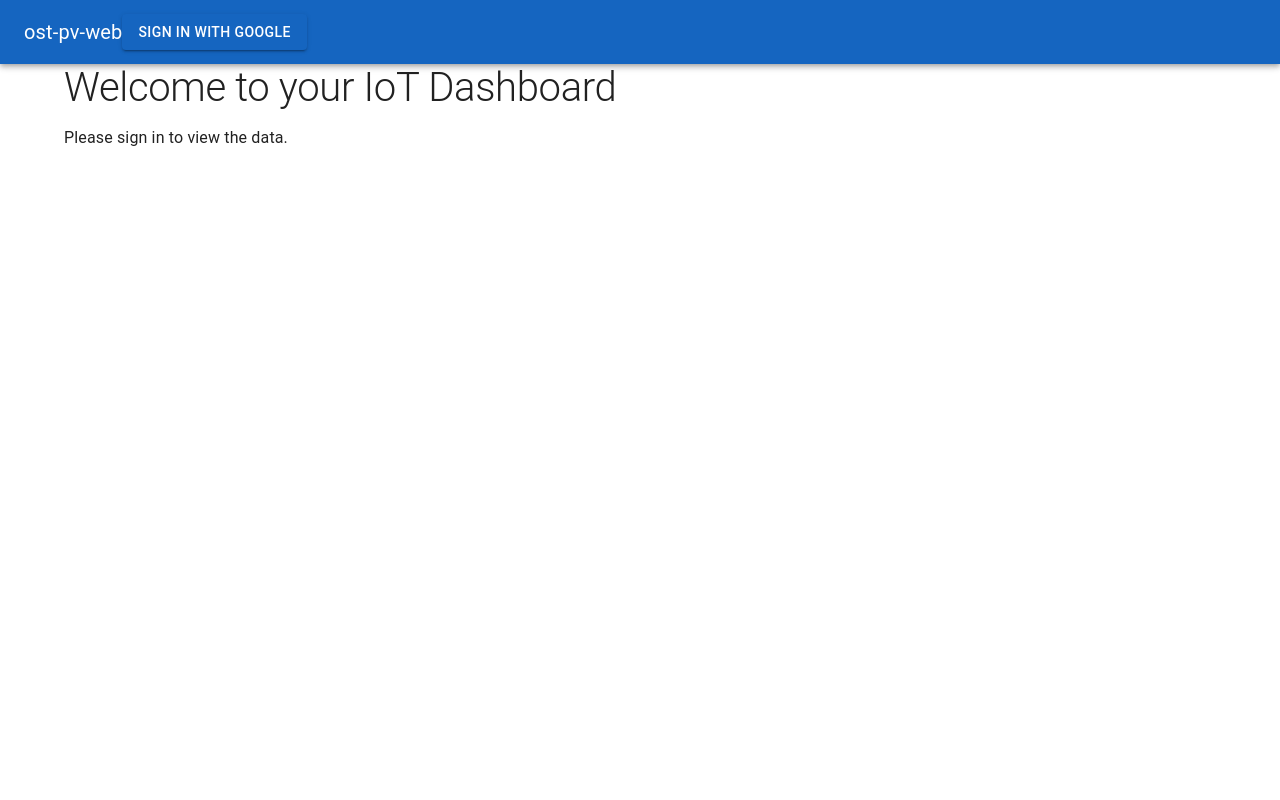
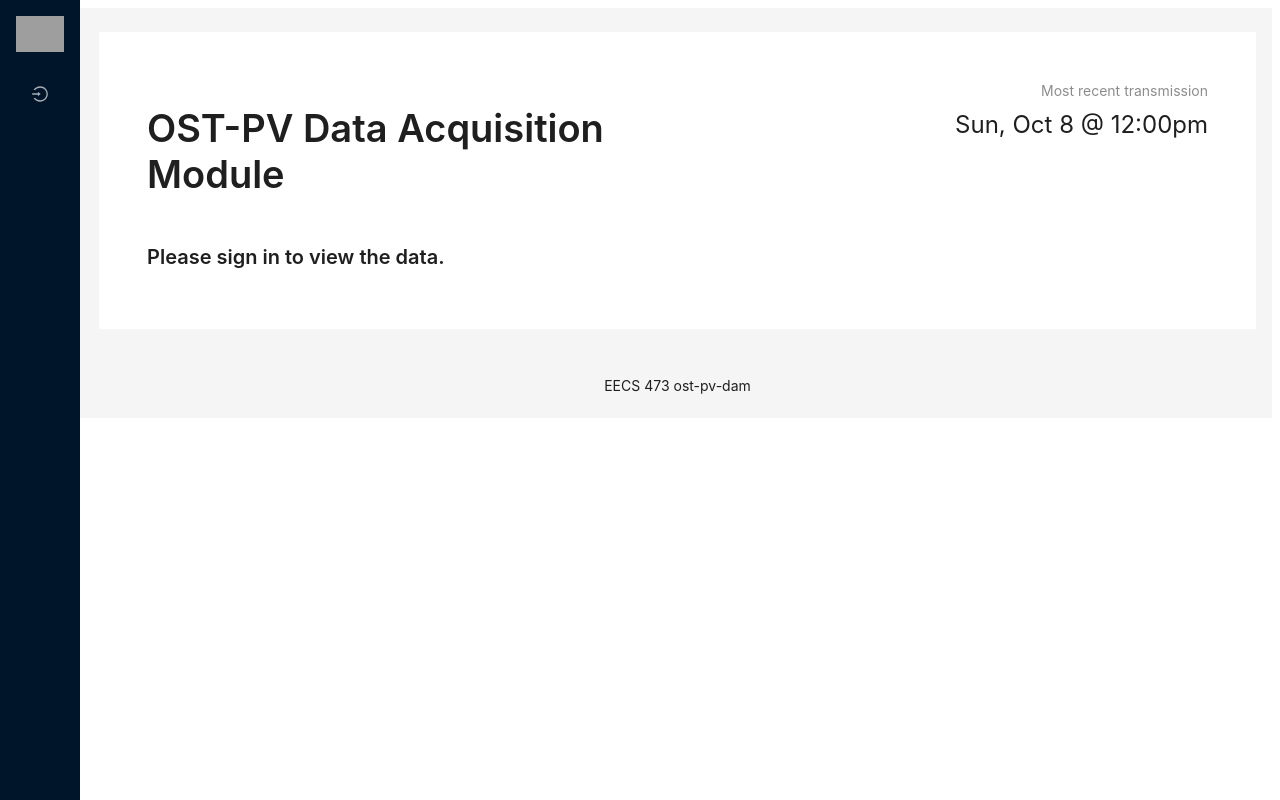
Before and after one commit to ost-pv-dam/ost-pv-web, a React (Create React App) app in the folder frontend/: page / in a window 1280 px wide. Built offline with nearby package versions, Linux system fonts and the light colour scheme; no server answers; grey boxes are pictures that could not be loaded; the HTML template or start-up script is replaced by a standard one.

Commit message:
switch to antd and recharts

```diff
--- a/frontend/src/App.js
+++ b/frontend/src/App.js
@@ -1,12 +1,12 @@
 import React, { useEffect, useState } from 'react'
 import { BrowserRouter as Router, Route, Routes } from 'react-router-dom'
-import { Container, CssBaseline } from '@mui/material'
-import Home from './components/Home.js'
 import { auth } from './firebase.js'
 import { allowedEmails } from './firebase.js'
-
-// Component imports
-import Header from './components/Header.js'
+import Sidebar from './components/Sidebar.js'
+import { Layout, theme } from 'antd'
+import Dashboard from './components/Dashboard.js'
+import { Content } from 'antd/es/layout/layout.js'
+const { Footer } = Layout
 
 function App() {
   const [user, setUser] = useState(null)
@@ -28,17 +28,31 @@ function App() {
     }
   }, [])
 
+  const {
+    token: { colorBgContainer }
+  } = theme.useToken()
+
   return (
-    <Router>
-      <CssBaseline />
-      <Header user={user} />
-
-      <Container>
-        <Routes>
-          <Route path="/" exact element={<Home user={user} />} />
-        </Routes>
-      </Container>
-    </Router>
+    <Layout hasSider>
+      <Sidebar user={user} />
+      <Layout style={{ marginLeft: 75 }}>
+        <Content
+          style={{
+            margin: '24px 16px',
+            padding: 24,
+            minHeight: 280,
+            background: colorBgContainer
+          }}
+        >
+          <Router>
+            <Routes>
+              <Route path="/" exact element={<Dashboard user={user} />} />
+            </Routes>
+          </Router>
+        </Content>
+        <Footer style={{ textAlign: 'center' }}>EECS 473 ost-pv-dam</Footer>
+      </Layout>
+    </Layout>
   )
 }
 
--- a/frontend/src/components/AuthButton.js
+++ /dev/null
@@ -1,15 +0,0 @@
-import React from 'react'
-import { Button } from '@mui/material'
-import { signInWithGoogle } from '../firebase'
-
-function AuthButton() {
-  return (
-    <div>
-      <Button variant="contained" color="primary" onClick={signInWithGoogle}>
-        Sign In with Google
-      </Button>
-    </div>
-  )
-}
-
-export default AuthButton
--- a/frontend/src/components/Dashboard.js
+++ b/frontend/src/components/Dashboard.js
@@ -1,28 +1,38 @@
 import React from 'react'
-import { Typography } from '@mui/material'
-import { Line } from '@nivo/line'
+import { Typography, Row, Col, Statistic } from 'antd'
+import Environment from './Environment'
 
-function Dashboard({ data }) {
+const { Title } = Typography
+
+function Dashboard({ user }) {
   return (
-    <div>
-      <Typography variant="h6" gutterBottom>
-        Data Visualization
-      </Typography>
-      <div style={{ height: '400px' }}>
-        <Line
-          width={800}
-          height={400}
-          data={data}
-          xScale={{ type: 'time', format: '%Y-%m-%d', precision: 'day' }}
-          xFormat="time:%Y-%m-%d"
-          margin={{ top: 50, right: 60, bottom: 50, left: 60 }}
-          axisLeft={{
-            legend: 'Value',
-            legendPosition: 'middle',
-            legendOffset: -40
-          }}
-        />
-      </div>
+    <div
+      style={{
+        padding: 24
+      }}
+    >
+      <Row gutter={[16, 16]}>
+        <Col span={12}>
+          <Title>OST-PV Data Acquisition Module</Title>
+        </Col>
+        <Col span={12}>
+          <Statistic
+            title="Most recent transmission"
+            value={'Sun, Oct 8 @ 12:00pm'}
+            style={{
+              textAlign: 'right'
+            }}
+          />
+        </Col>
+      </Row>
+
+      {user ? (
+        <div>
+          <Environment />
+        </div>
+      ) : (
+        <Title level={4}>Please sign in to view the data.</Title>
+      )}
     </div>
   )
 }
--- /dev/null
+++ b/frontend/src/components/Environment.js
@@ -0,0 +1,66 @@
+import React from 'react'
+import BasicLineChart from './BasicLineChart'
+import { Row, Col, Card, Statistic } from 'antd'
+
+function Environment() {
+  return (
+    <div>
+      <Row gutter={[16, 16]}>
+        <Col span={12}>
+          <Card title="Environment Data">
+            <Row gutter={[16, 16]}>
+              <Col span={12}>
+                <Card>
+                  <Statistic
+                    title="Ambient temperature"
+                    value="87.5"
+                    suffix="°F"
+                  />
+                </Card>
+              </Col>
+              <Col span={12}>
+                <Card>
+                  <Statistic title="Humidity" value="32.4" suffix="%" />
+                </Card>
+              </Col>
+              <Col span={12}>
+                <Card>
+                  <Statistic
+                    title="Barometric Pressure"
+                    value="50.42"
+                    suffix="P"
+                  />
+                </Card>
+              </Col>
+            </Row>
+          </Card>
+        </Col>
+        <Col span={12}>
+          <Card title="Reference Module">
+            <Row gutter={[16, 16]}>
+              <Col span={24}>
+                <BasicLineChart />
+              </Col>
+              <Col span={12}>
+                <Card>
+                  <Statistic title="Pmax" value="40.3" suffix="mW" />
+                </Card>
+              </Col>
+              <Col span={12}>
+                <Card>
+                  <Statistic
+                    title="Light Intensity"
+                    value="80.64"
+                    suffix="mW"
+                  />
+                </Card>
+              </Col>
+            </Row>
+          </Card>
+        </Col>
+      </Row>
+    </div>
+  )
+}
+
+export default Environment
--- a/frontend/src/components/Header.js
+++ /dev/null
@@ -1,35 +0,0 @@
-import React from 'react'
-import { AppBar, Toolbar, Typography, Button } from '@mui/material'
-import AuthButton from './AuthButton'
-import { signOut } from 'firebase/auth'
-import { auth } from '../firebase'
-
-function Header({ user }) {
-  return (
-    <AppBar position="static" className={'appBar'}>
-      <Toolbar>
-        <Typography variant="h4" className={'title'}>
-          ost-pv-web
-        </Typography>
-        {user ? (
-          <div>
-            <Typography
-              variant="body1"
-              color="inherit"
-              style={{ marginRight: '16px' }}
-            >
-              Welcome, {user.displayName.split(' ')[0]}!
-            </Typography>
-            <Button color="inherit" onClick={() => signOut(auth)}>
-              Sign Out
-            </Button>
-          </div>
-        ) : (
-          <AuthButton />
-        )}
-      </Toolbar>
-    </AppBar>
-  )
-}
-
-export default Header
--- a/frontend/src/components/Home.js
+++ /dev/null
@@ -1,29 +0,0 @@
-import React from 'react'
-import { Typography } from '@mui/material'
-import BasicLineChart from './BasicLineChart'
-
-function Home({ user }) {
-  return (
-    <div>
-      <Typography variant="h2" gutterBottom>
-        Welcome to your IoT Dashboard
-      </Typography>
-      {user ? (
-        <div>
-          <Typography variant="h3" gutterBottom>
-            Data Visualization
-          </Typography>
-          <div>
-            <BasicLineChart />
-          </div>
-        </div>
-      ) : (
-        <Typography variant="body1" gutterBottom>
-          Please sign in to view the data.
-        </Typography>
-      )}
-    </div>
-  )
-}
-
-export default Home
--- /dev/null
+++ b/frontend/src/components/Sidebar.js
@@ -0,0 +1,62 @@
+import React from 'react'
+import { signOut } from 'firebase/auth'
+import { auth } from '../firebase'
+import { Layout, Menu, Avatar } from 'antd'
+import { LogoutOutlined, LoginOutlined } from '@ant-design/icons'
+import { signInWithGoogle } from '../firebase'
+
+const { Sider } = Layout
+
+const Sidebar = ({ user }) => {
+  const items = user
+    ? [
+        {
+          key: '1',
+          label: user.displayName,
+          icon: <Avatar src={user.photoURL} shape="square" size={36} />,
+          style: { paddingLeft: '18px' }
+        },
+        {
+          key: '2',
+          label: 'Sign out',
+          icon: <LogoutOutlined />,
+          onClick: () => signOut(auth)
+        }
+      ]
+    : [
+        {
+          key: '3',
+          label: 'Sign in',
+          icon: <LoginOutlined />,
+          onClick: () => signInWithGoogle()
+        }
+      ]
+  return (
+    <Sider
+      style={{
+        overflow: 'auto',
+        height: '100vh',
+        position: 'fixed',
+        left: 0,
+        top: 0,
+        bottom: 0
+      }}
+      collapsed={true}
+    >
+      <div className="logo">
+        <img
+          src="block-m.png"
+          alt="Block M Logo"
+          style={{
+            width: '100%',
+            padding: '16px',
+            textAlign: 'center'
+          }}
+        />
+      </div>
+      <Menu theme="dark" mode="inline" selectedKeys="0" items={items} />
+    </Sider>
+  )
+}
+
+export default Sidebar
--- a/frontend/src/index.js
+++ b/frontend/src/index.js
@@ -2,16 +2,12 @@ import React from 'react'
 import { createRoot } from 'react-dom/client'
 import App from './App' // Import your main App component
 import { StrictMode } from 'react'
-import theme from './theme'
-import { ThemeProvider } from '@mui/material/styles'
 
 const rootElement = document.getElementById('root')
 const root = createRoot(rootElement)
 
 root.render(
   <StrictMode>
-    <ThemeProvider theme={theme}>
-      <App />
-    </ThemeProvider>
+    <App />
   </StrictMode>
 )
--- a/frontend/src/theme.js
+++ b/frontend/src/theme.js
@@ -1,41 +1,41 @@
-// Create a theme instance
-import { createTheme } from '@mui/material/styles'
+// // Create a theme instance
+// import { createTheme } from '@mui/material/styles'
 
-const theme = createTheme({
-  typography: {
-    h1: {
-      fontSize: '4rem'
-    },
-    h2: {
-      fontSize: '2.5rem'
-    },
-    h3: {
-      fontSize: '1.875rem'
-    },
-    h4: {
-      fontSize: '1.25rem'
-    },
-    h5: {
-      fontSize: '1rem'
-    },
-    h6: {
-      fontSize: '0.875rem'
-    },
-    body1: {
-      fontSize: '1rem'
-    },
-    body2: {
-      fontSize: '0.875rem'
-    }
-  },
-  palette: {
-    primary: {
-      main: '#1565c0'
-    },
-    secondary: {
-      main: '#fbc02d'
-    }
-  }
-})
+// const theme = createTheme({
+//   typography: {
+//     h1: {
+//       fontSize: '4rem'
+//     },
+//     h2: {
+//       fontSize: '2.5rem'
+//     },
+//     h3: {
+//       fontSize: '1.875rem'
+//     },
+//     h4: {
+//       fontSize: '1.25rem'
+//     },
+//     h5: {
+//       fontSize: '1rem'
+//     },
+//     h6: {
+//       fontSize: '0.875rem'
+//     },
+//     body1: {
+//       fontSize: '1rem'
+//     },
+//     body2: {
+//       fontSize: '0.875rem'
+//     }
+//   },
+//   palette: {
+//     primary: {
+//       main: '#1565c0'
+//     },
+//     secondary: {
+//       main: '#fbc02d'
+//     }
+//   }
+// })
 
-export default theme
+// export default theme
```
Also changed, not shown: frontend/package.json (+8 -12 lines), frontend/src/components/BasicLineChart.js (+77 -14 lines), 1 other file (tests, documents, lock files or other folders).
